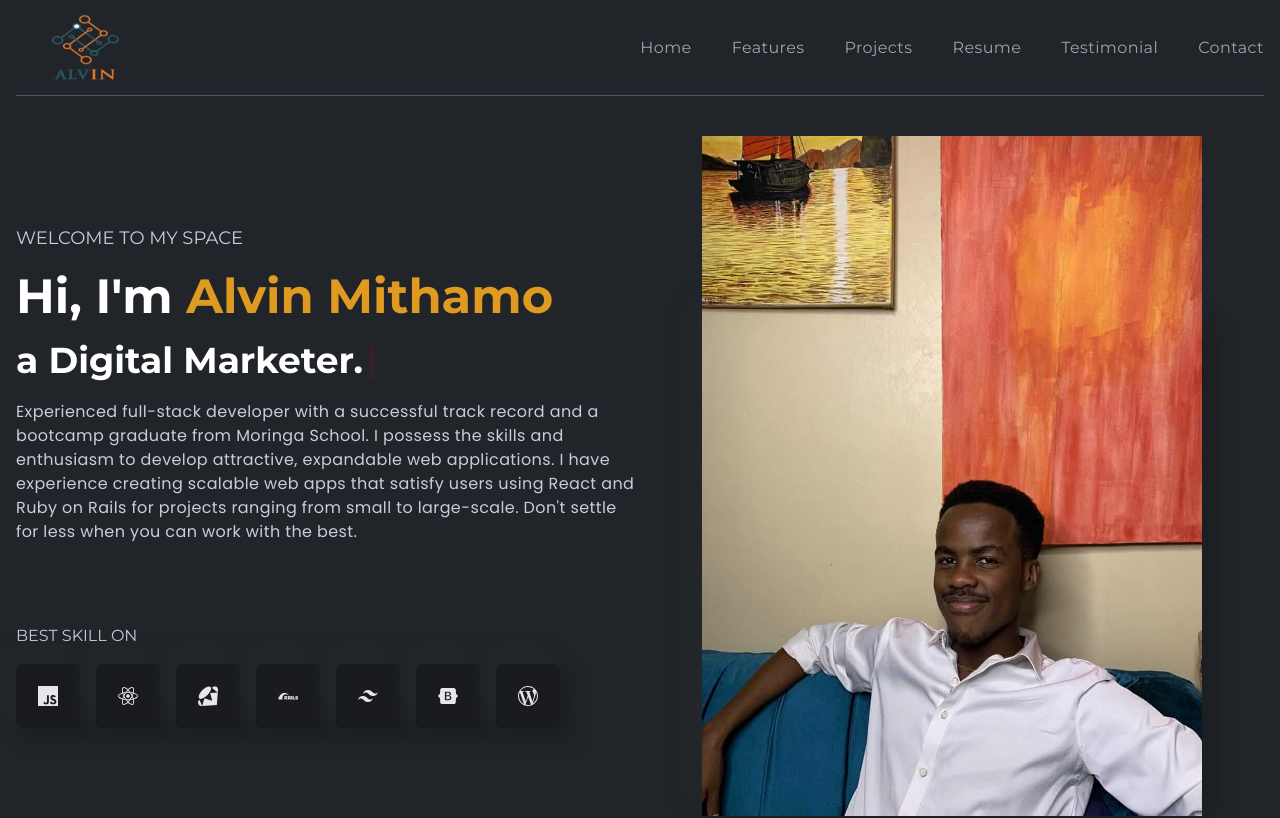
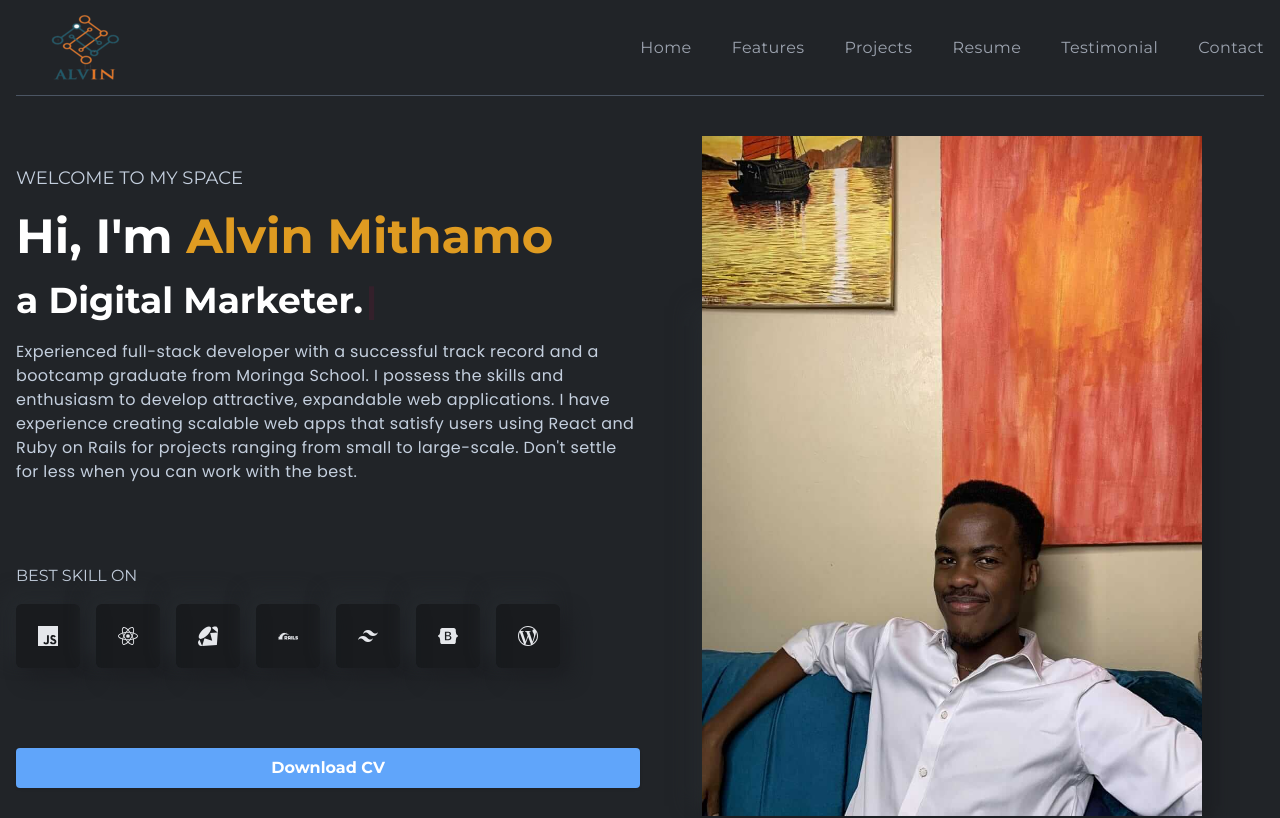
Before and after one commit to alvinmithamo/portifolio-revamp, a React (Create React App) app: page / in a window 1280 px wide. Shown: the top 818 px of the page. Built offline with nearby package versions, Linux system fonts and the light colour scheme.

Commit message:
added cv

```diff
--- a/src/components/banner/LeftBanner.js
+++ b/src/components/banner/LeftBanner.js
@@ -32,6 +32,9 @@ const LeftBanner = () => {
       </div>
      {/* Media */}
      <Media />
+     {/* <button>Download CV</button> */}
+     <a href="https://www.jobseeker.com/en/cv/articles/cv-address" target="_blank" class="bg-blue-400 text-white font-bold py-2 px-4 rounded shadow hover:bg-blue-700 inline-flex items-center justify-center">Download CV</a>
+
     </div>
   );
 }
```
